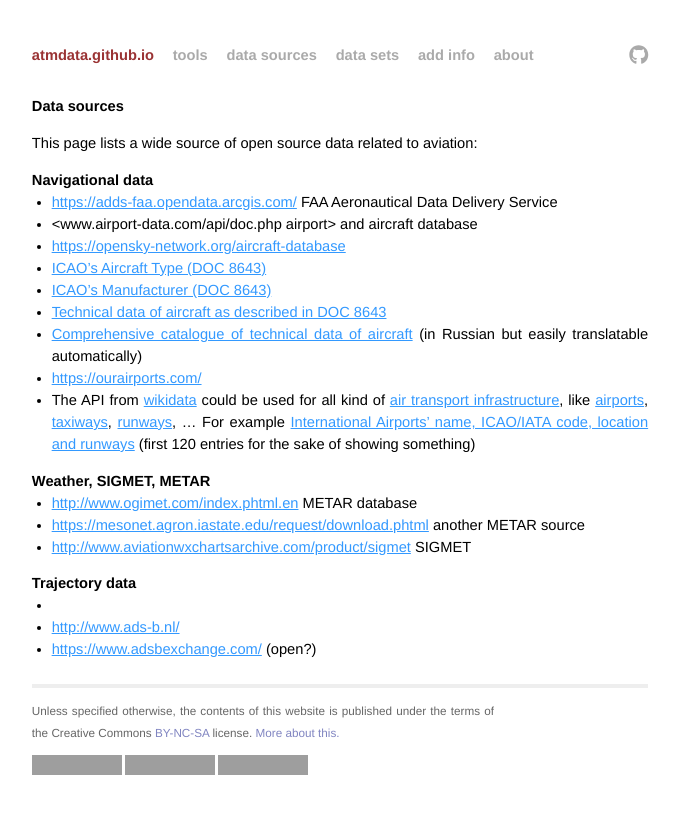
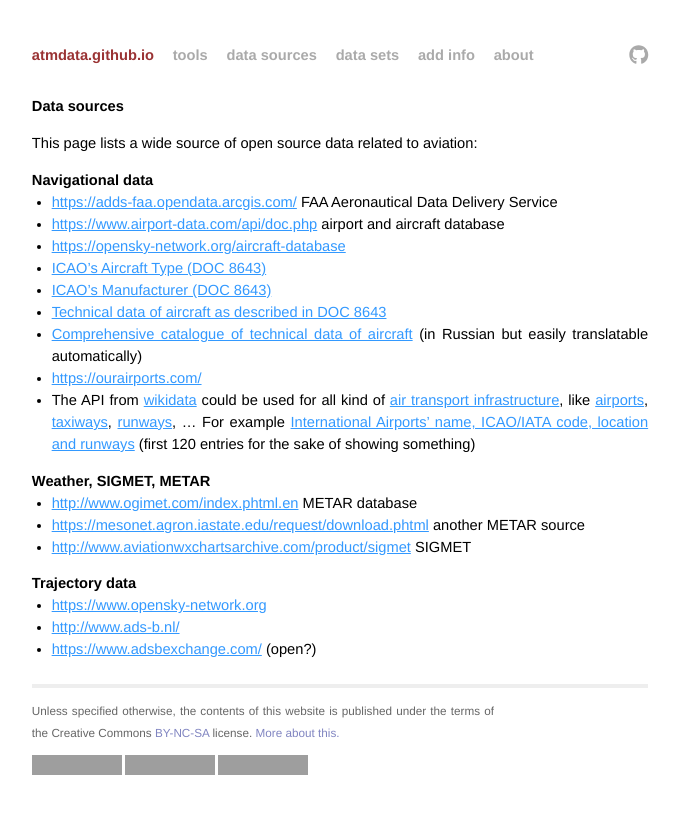
Before and after one commit to open-aviation/atmdata, a Jekyll site: the page built from _pages/data_sources.md, in a window 1280 px wide, cut to the strip 0-944 px from the top of the page. Shown: the top 814 px of the strip, without its empty margins (300-980 px from the left). Built offline with Jekyll 4.4.1, drawn with Linux system fonts in a browser that asks for light colours; nearby versions of some CDN libraries; grey boxes are pictures that could not be loaded.

Commit message:
minor fixes

```diff
--- a/_pages/data_sources.md
+++ b/_pages/data_sources.md
@@ -32,6 +32,6 @@ This page lists a wide source of open source data related to aviation:
 
 ## Trajectory data
 
-- <opensky-network.org>
+- <https://www.opensky-network.org>
 - <http://www.ads-b.nl/>
 - <https://www.adsbexchange.com/> (open?)
```
Also changed, not shown: other parts of _pages/data_sources.md (+1 -1 lines).
